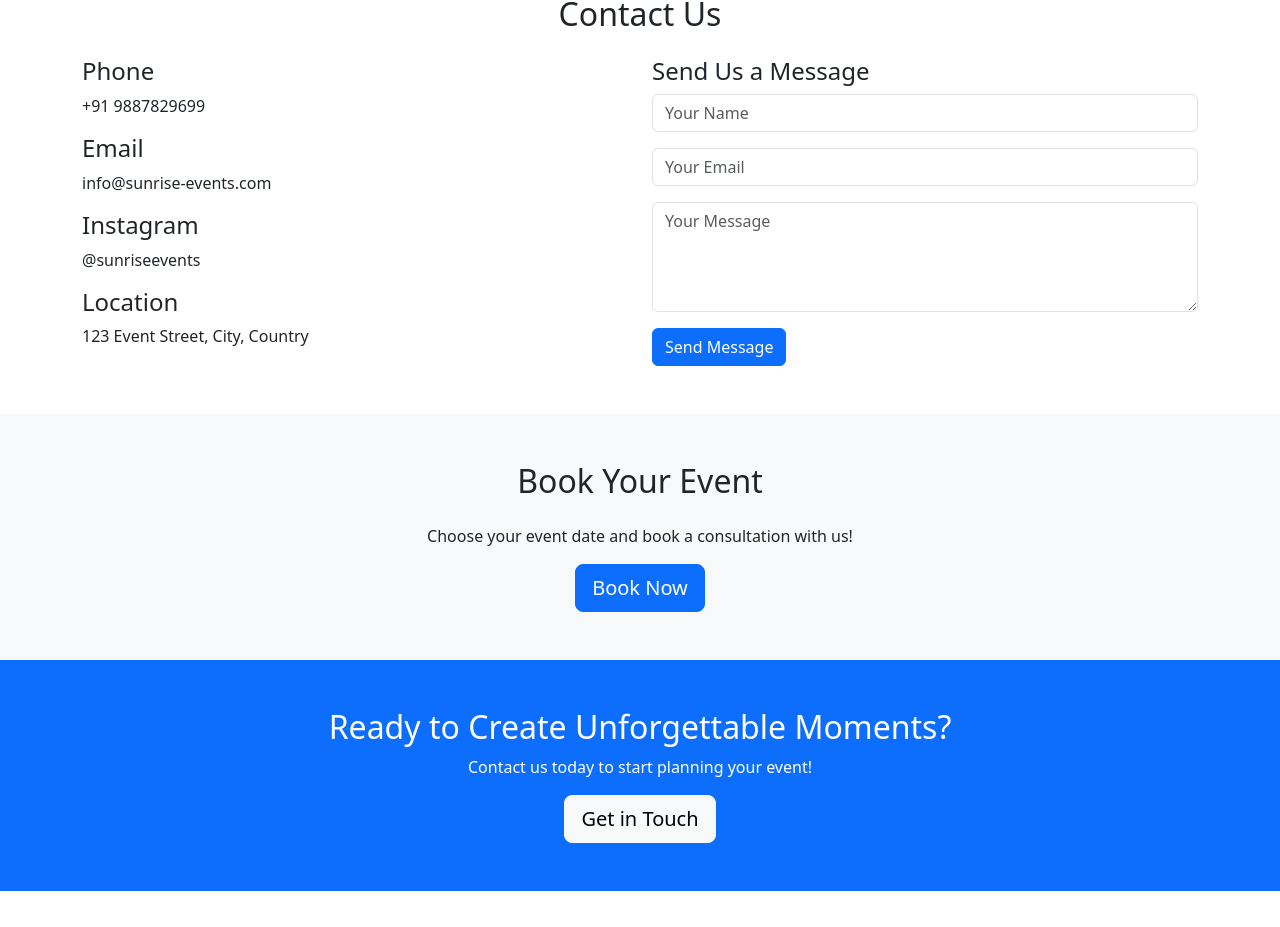
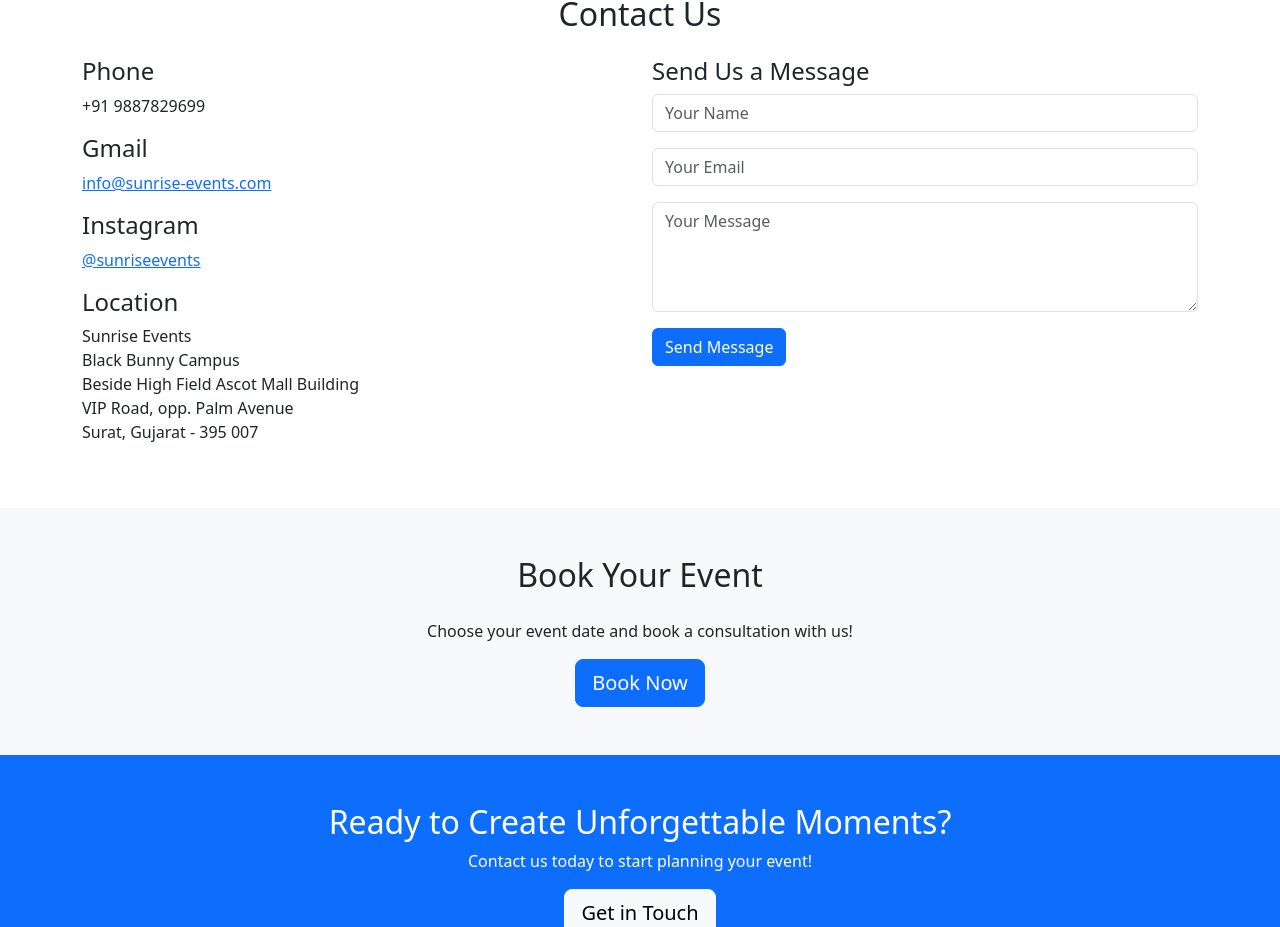
Before and after one commit to HimalRana2610/sunrise-events, a React (Vite) app: page / in a window 1280 px wide. Shown: the part 1236-2163 px from the top of the page. Before the commit the page ends 2127 px from the top, so only its background shows below. Built offline with nearby package versions, Linux system fonts and the light colour scheme.

Commit message:
Update Contacts

```diff
--- a/src/components/Contact.tsx
+++ b/src/components/Contact.tsx
@@ -11,12 +11,13 @@ const Contact = () => {
           <Col md={6}>
             <h4>Phone</h4>
             <p>+91 9887829699</p>
-            <h4>Email</h4>
-            <p>info@sunrise-events.com</p>
+            <h4>Gmail</h4>
+            <p><a href="mailto:info@sunrise-events.com">info@sunrise-events.com</a></p>
             <h4>Instagram</h4>
-            <p>@sunriseevents</p>
+            <p><a href="https://www.instagram.com/sunriseevents.in?igsh=MTJuZXdoMnVvcGNxZw==">@sunriseevents</a></p>
             <h4>Location</h4>
-            <p>123 Event Street, City, Country</p>
+            <p>Sunrise Events <br /> Black Bunny Campus<br /> Beside High Field Ascot Mall Building<br /> VIP Road, opp. Palm Avenue<br />
+Surat, Gujarat - 395 007</p>
           </Col>
           <Col md={6}>
             <h4>Send Us a Message</h4>
```
